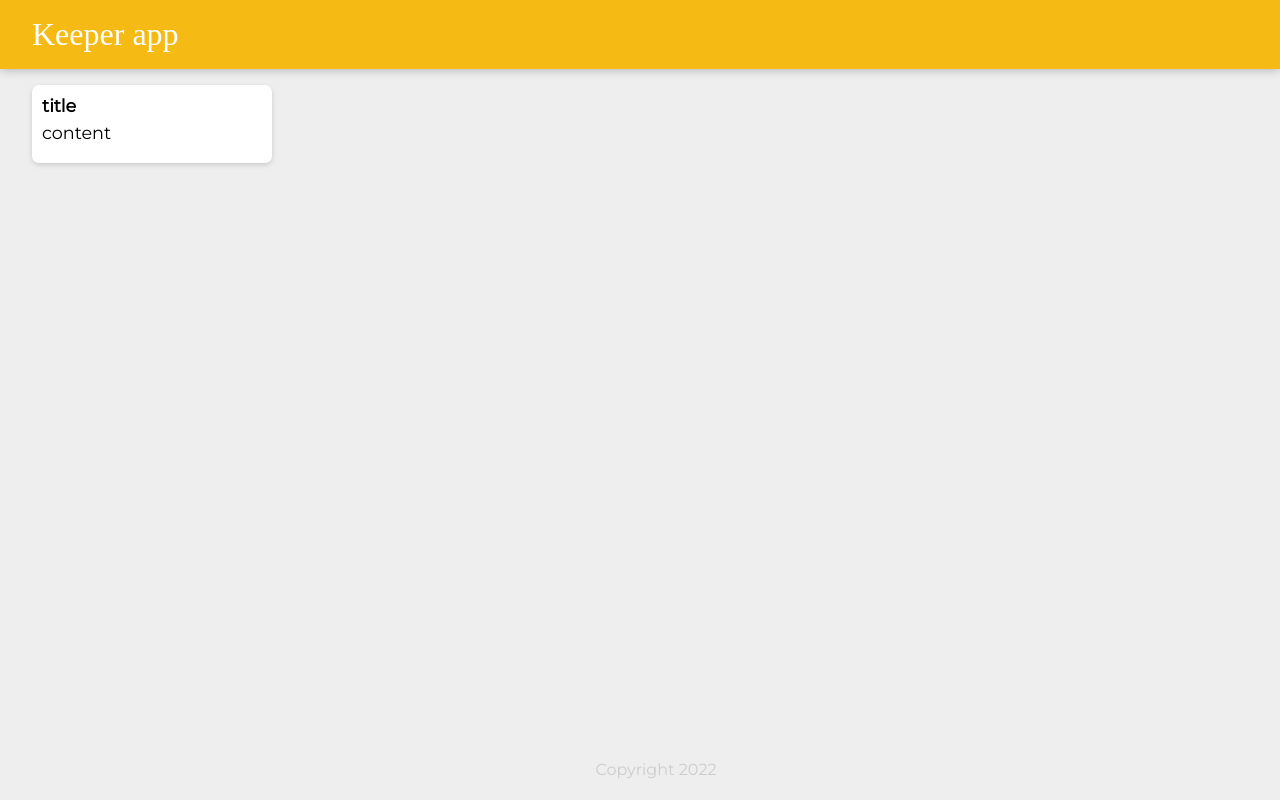
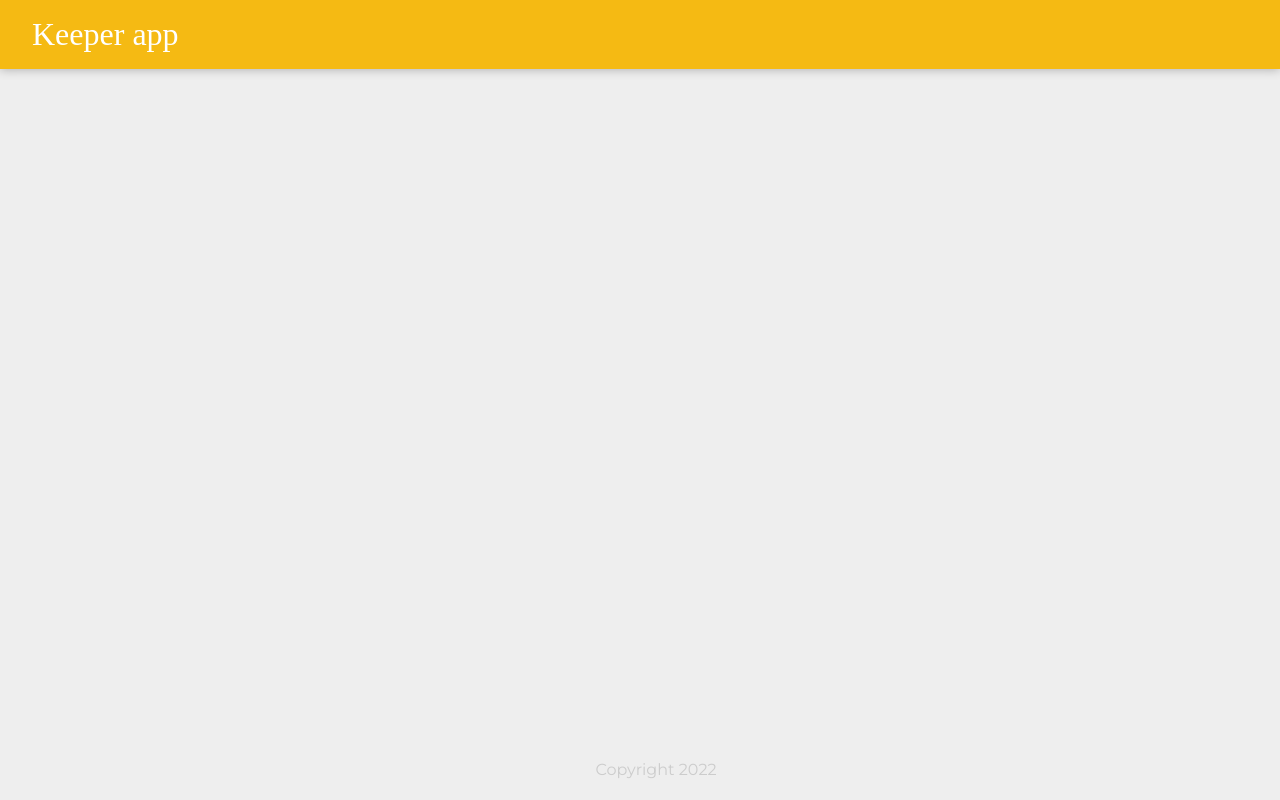
Before and after one commit to avinash84319/Note-Keeper, a React (Create React App) app: page / in a window 1280 px wide. Built offline with nearby package versions, Linux system fonts and the light colour scheme; a web font is replaced by a local one.

Commit message:
keeper part two cahnges

```diff
--- a/src/App.jsx
+++ b/src/App.jsx
@@ -2,10 +2,21 @@ import React from "react";
 import Header from "./Header";
 import Note from "./Note";
 import Footer from "./Footer";
+import notes from "./notes";
+
+function note(c){
+    return
+    <Note
+        key = {c.id}
+        title = {c.title}
+        content = {c.content}
+    />
+
+}
 function App() {
 return <div>
     <Header />
-    <Note />
+    {notes.map(note)}
     <Footer />
 </div>
 }
--- a/src/Note.jsx
+++ b/src/Note.jsx
@@ -1,10 +1,10 @@
 import React from "react";
 
 
-function Note() {
+function Note(prop) {
 return <div className="note">
-<h1>title</h1>
-<p>content</p>
+<h1>{prop.title}</h1>
+<p>{prop.con}</p>
 </div>
 }
 
--- /dev/null
+++ b/src/notes.js
@@ -0,0 +1,21 @@
+const notes=[
+    {
+        id:1,
+        title : "abcsjnlnalnfaesjfnasn",
+        content : "dfajnsjfnsdnajnfdns"
+    }
+    ,
+    {
+        id:2,
+        title : "ahsbgahsbdbsdhfhbso",
+        content : "sdjaskdbSFsf"
+    }
+,
+    {
+        id:1,
+        title : "asdfasd",
+        content : "fhjkfjhkfhj"
+    }
+]
+
+export default notes;
```
